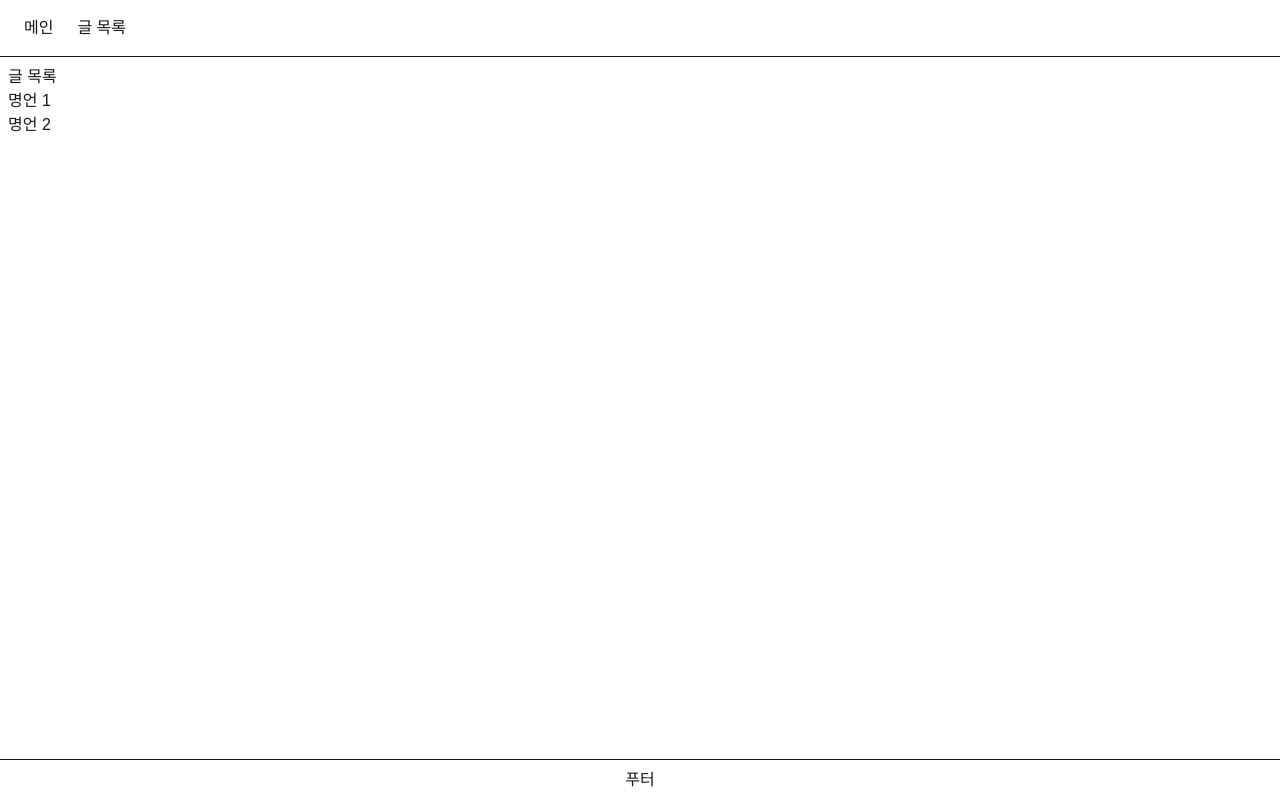
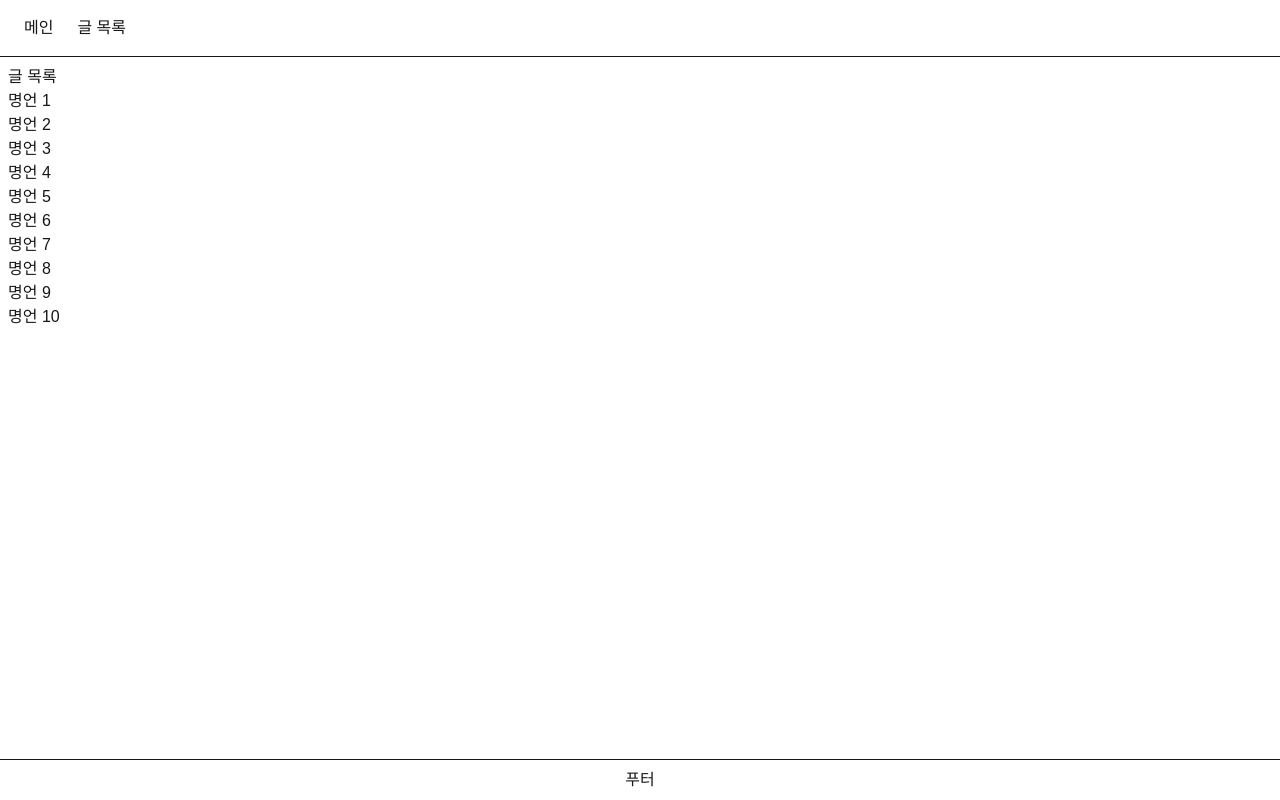
Before and after one commit to puppywimy/p-14175-1, a Next.js app: page /posts in a window 1280 px wide. Built offline with nearby package versions, Linux system fonts and the light colour scheme.

Commit message:
13강: 하드코딩 방식으로 데이터 생성하여 반복문으로 렌더링

```diff
--- a/src/app/posts/page.tsx
+++ b/src/app/posts/page.tsx
@@ -1,13 +1,27 @@
 "use client";
 
 export default function Page() {
+  const posts = [
+    { id: 1, title: "명언 1" },
+    { id: 2, title: "명언 2" },
+    { id: 3, title: "명언 3" },
+    { id: 4, title: "명언 4" },
+    { id: 5, title: "명언 5" },
+    { id: 6, title: "명언 6" },
+    { id: 7, title: "명언 7" },
+    { id: 8, title: "명언 8" },
+    { id: 9, title: "명언 9" },
+    { id: 10, title: "명언 10" },
+  ];
+
   return (
     <>
       <h1>글 목록</h1>
 
       <ul>
-        <li>명언 1</li>
-        <li>명언 2</li>
+        {posts.map((post) => (
+          <li key={post.id}>{post.title}</li>
+        ))}
       </ul>
     </>
   );
```
